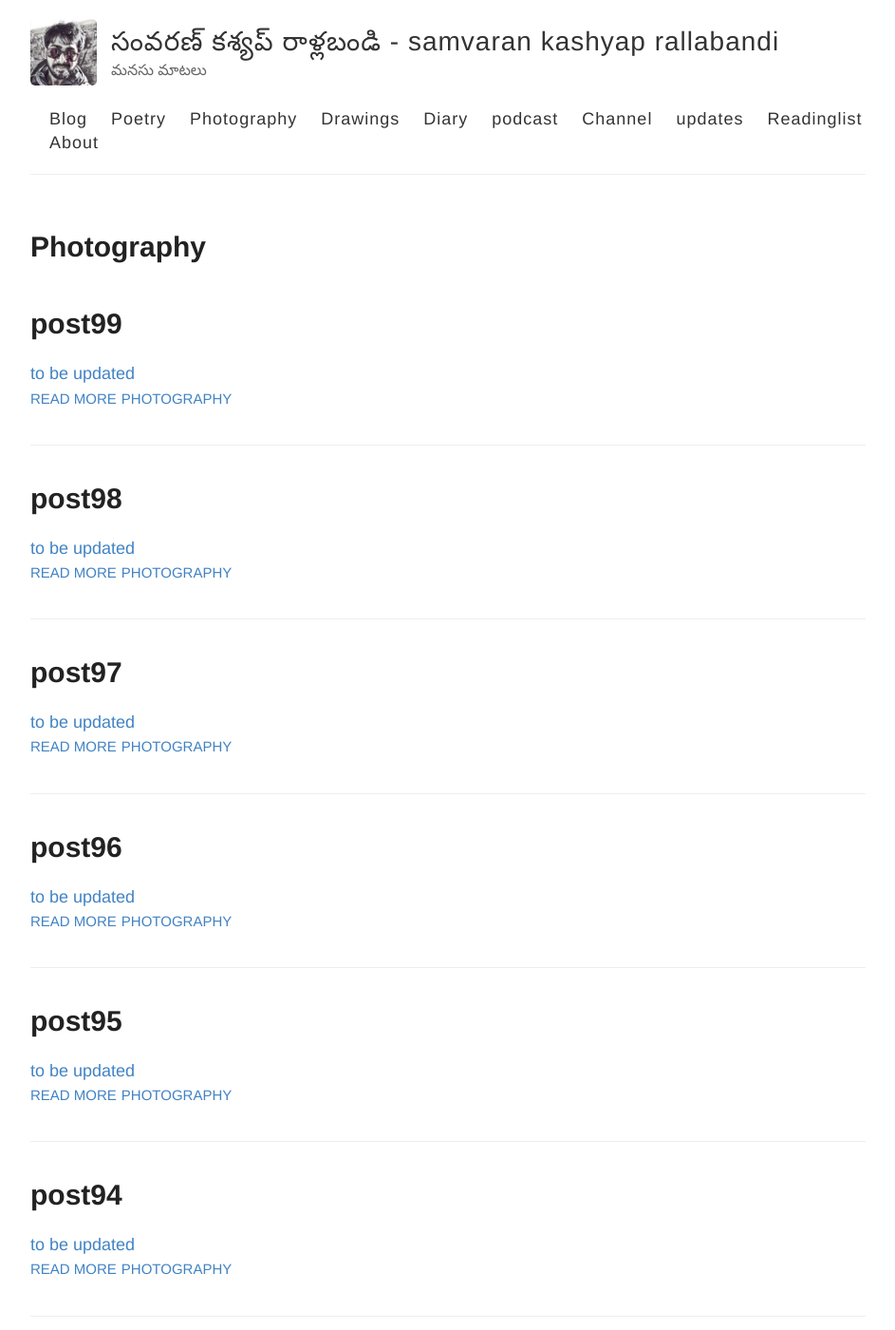
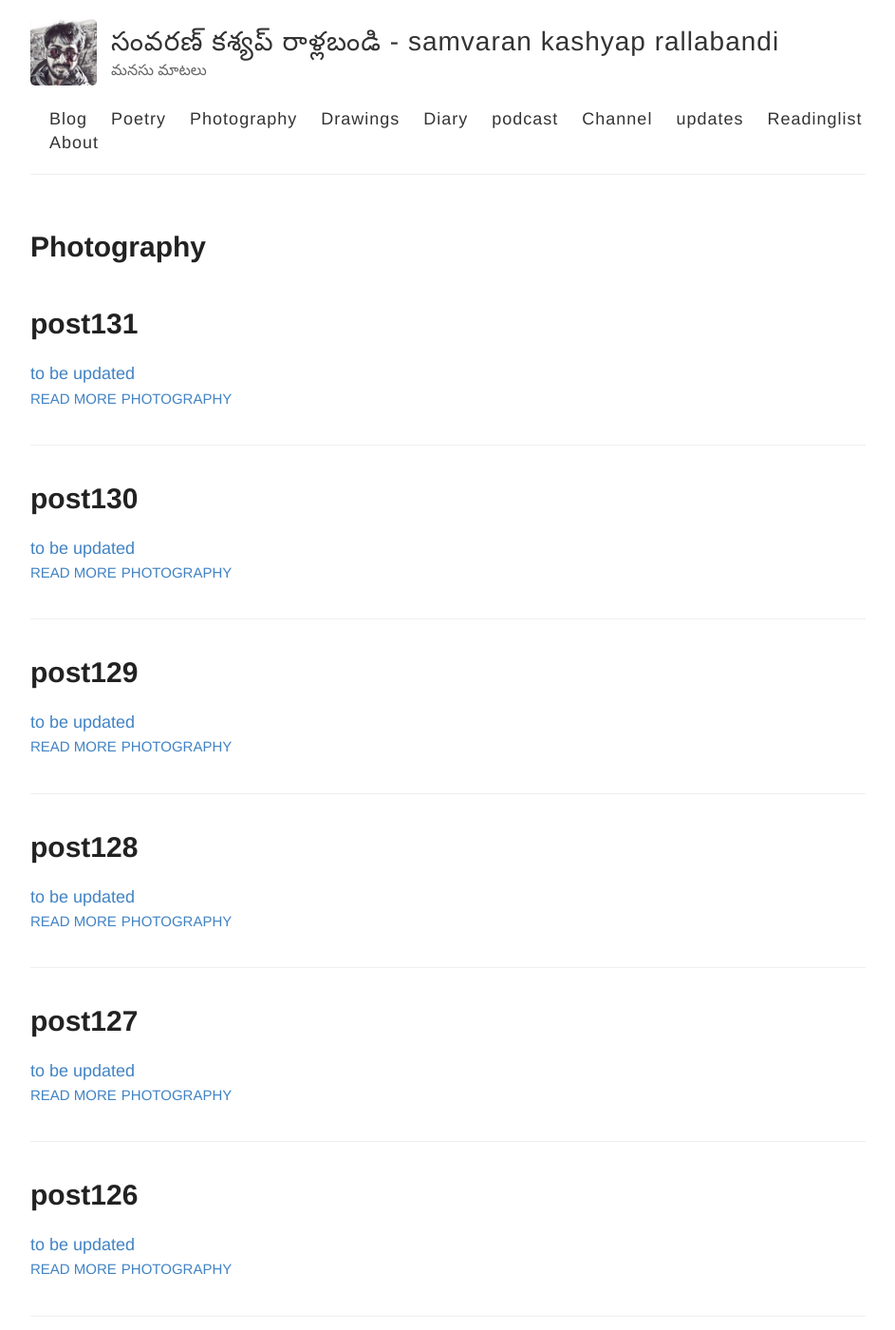
Before and after one commit to rsk/rsk.github.io, a Jekyll site: the page built from photography.md, in a window 1280 px wide and 1400 px high. Shown: the whole window at 95% size, without its empty margins (168-1111 px from the left). Built offline with Jekyll 4.4.1, drawn with Linux system fonts in a browser that asks for light colours; comment, search, counter and statistics services are not loaded; some of the changed text lies outside the part shown.

Commit message:
Make posts sorted

```diff
--- a/photography.md
+++ b/photography.md
@@ -6,8 +6,8 @@
 
 
 <div class="posts">
-
-  {% for post in site.posts %}
+  {% assign sorted_posts = site.posts | sort:"number" | reverse %}
+  {% for post in sorted_posts %}
   {% if post.tags contains 'photography' %}
     <article class="post">
 
```
